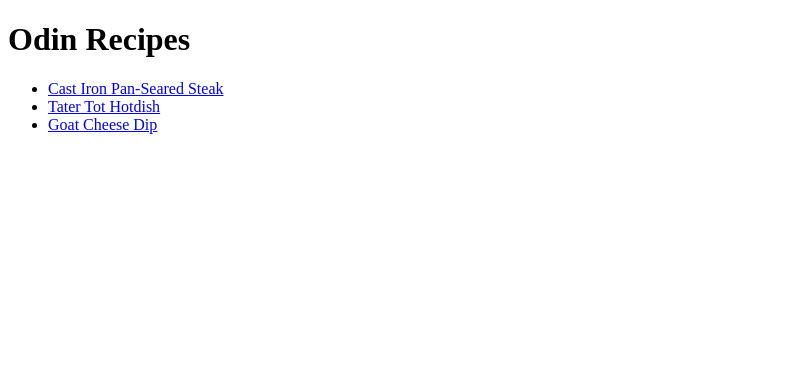
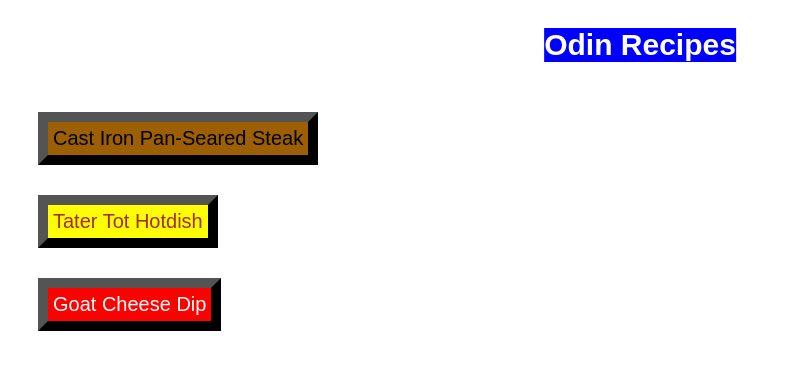
Before and after one commit to ChronicExile/odin-recipes, a plain HTML site: page index.html in a window 1280 px wide. Shown: the whole page, without its empty margins (0-791 px from the left). Drawn offline with Linux system fonts and the light colour scheme.

Commit message:
Updated w/ styles as well as converting links into buttons

```diff
--- a/index.html
+++ b/index.html
@@ -4,14 +4,18 @@
     <meta charset="UTF-8">
     <meta name="viewport" content="width=device-width, initial-scale=1.0">
     <title>Recipe List</title>
+    <link rel="stylesheet" href="style.css">
 </head>
 <body>
-    <h1>Odin Recipes</h1>
-    <ul>
-        <li><a href="./recipes/steak.html" target="_blank" rel="noopener noreferrer">Cast Iron Pan-Seared Steak</a></li>
-        <li><a href="./recipes/tater-tot-hotdish.html" target="_blank" rel="noopener noreferrer">Tater Tot Hotdish</a></li>
-        <li><a href="./recipes/goat-cheese-dip.html" target="_blank" rel="noopener noreferrer">Goat Cheese Dip</a></li>
 
-    </ul>
+    <h1 id="header">Odin Recipes</h1>
+
+
+    <a href="./recipes/steak.html" target="_blank" rel="noopener noreferrer"><button class="button" id="button1">Cast Iron Pan-Seared Steak</button></a>
+
+    <a href="./recipes/tater-tot-hotdish.html" target="_blank" rel="noopener noreferrer"><button class="button" id="button2">Tater Tot Hotdish</button></a>
+
+    <a href="./recipes/goat-cheese-dip.html" target="_blank" rel="noopener noreferrer"><button class="button" id="button3">Goat Cheese Dip</button></a>
+
 </body>
 </html>
--- /dev/null
+++ b/style.css
@@ -0,0 +1,27 @@
+#header {text-align: center;
+    font-weight:bolder;
+    font-family:'cursive', 'Brush Script MT', 'Arial';
+    font-size:30px;
+    background-color: blue;
+    color:white;
+    display: inline-block;
+    position: relative;
+    /* Move the element to the right by 50% of the container's width */
+    left: 50%;
+    /* Calculates 50% of the element's width, and moves it by that */
+    /* amount across the X-axis to the left */
+    transform: translateX(-50%);}
+
+.button {display: block; margin:30px; text-align:center; font-size:20px;}
+
+#button1 {background-color: rgb(156, 95, 3); padding:5px; border-width: 10px; color:black}
+#button1:active {background-color: rgb(156, 95, 3); padding:5px; border-width: 10px; color:black}
+
+#button2 {background-color:yellow; padding:5px; border-width: 10px; color:brown}
+#button2:active {background-color:yellow; padding:5px; border-width: 10px; color:brown}
+
+#button3 {background-color: red; padding:5px; border-width: 10px; color:white}
+#button3:active {background-color: red; padding:5px; border-width: 10px;}
+
+/*Next line removes underline from active link*/
+a:link {text-decoration: none;}
```
